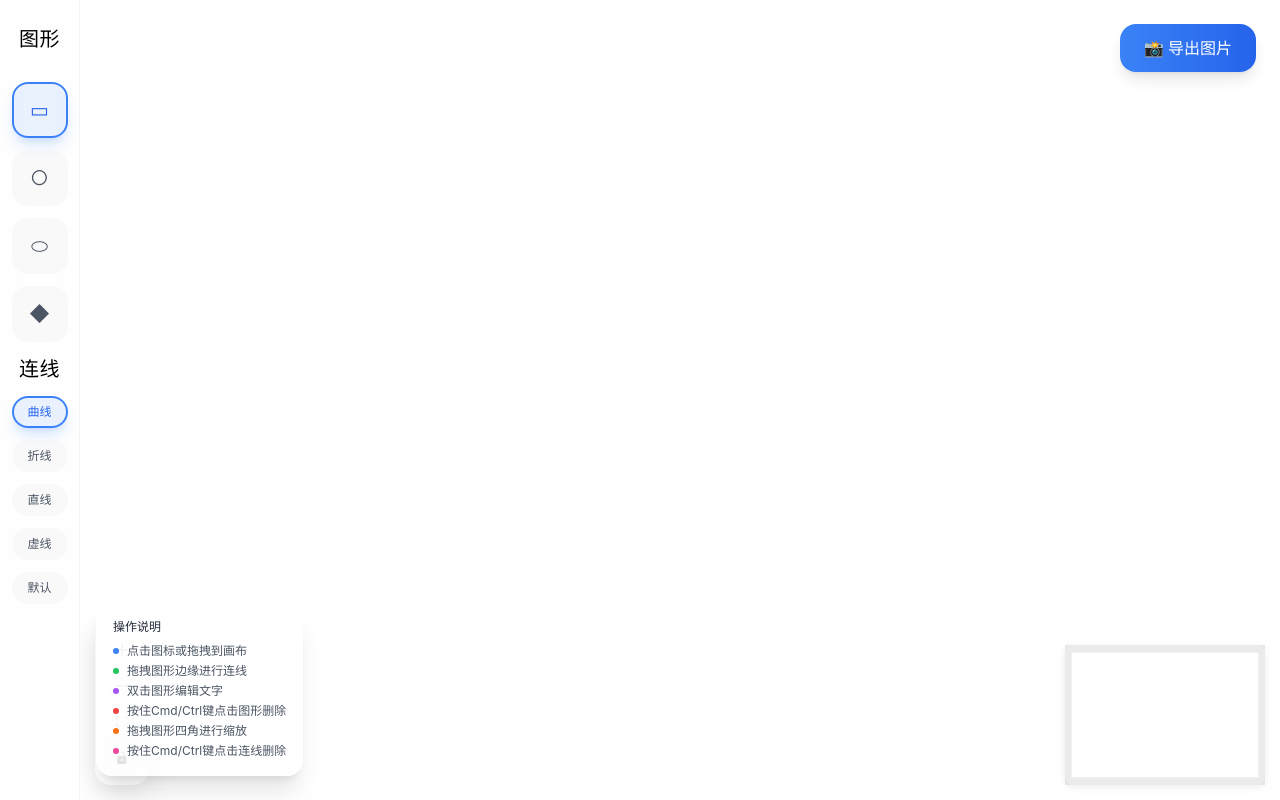
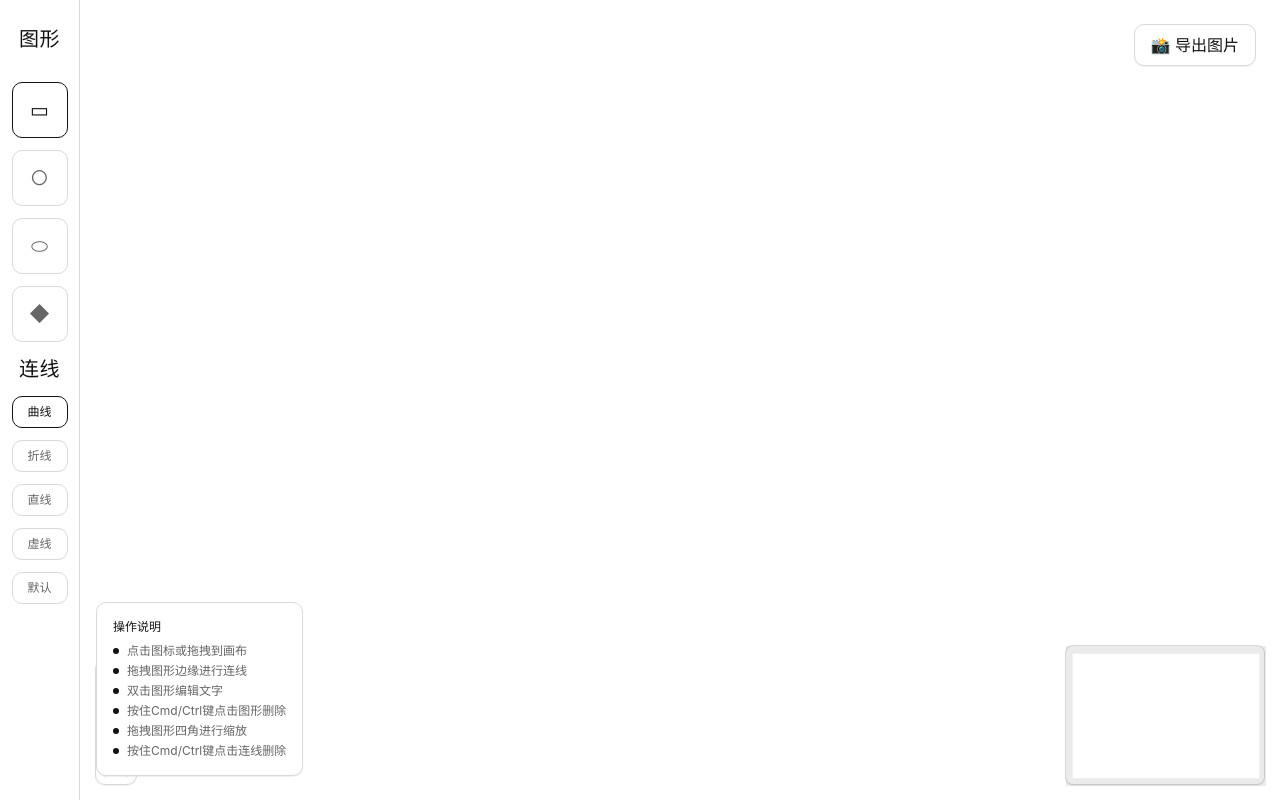
Before and after one commit to xqiii/flow-canvas, a React (Vite) app: page / in a window 1280 px wide. Built offline with nearby package versions, Linux system fonts and the light colour scheme.

Commit message:
refactor: use shadcn

```diff
--- a/src/App.tsx
+++ b/src/App.tsx
@@ -39,20 +39,20 @@ function App() {
   };
 
   return (
-    <div className="h-screen bg-gray-50 flex">
+    <div className="h-screen bg-background flex">
       {/* 左侧工具栏 */}
-      <div className="w-20 bg-white/80 backdrop-blur-xl border-r border-gray-100 flex flex-col items-center py-6 space-y-3">
-        <div className="text-[20px] text-black font-medium mb-4 tracking-wide">图形</div>
+      <div className="w-20 bg-background border-r border-border flex flex-col items-center py-6 space-y-3">
+        <div className="text-[20px] text-foreground font-medium mb-4 tracking-wide">图形</div>
         {shapes.map((shape) => (
           <div
             key={shape.type}
             draggable
             onDragStart={(e) => handleDragStart(e, shape.type)}
             onClick={() => setSelectedShape(shape.type)}
-            className={`w-14 h-14 flex items-center justify-center rounded-2xl cursor-pointer transition-all duration-300 ${
+            className={`w-14 h-14 flex items-center justify-center rounded-md cursor-pointer ${
               selectedShape === shape.type
-                ? 'bg-blue-500/10 border-2 border-blue-500 text-blue-600 shadow-lg shadow-blue-500/20'
-                : 'bg-gray-100/50 border-2 border-transparent text-gray-600 hover:bg-gray-200/60 hover:scale-105'
+                ? 'bg-background border border-foreground text-foreground'
+                : 'bg-background border border-border text-mutedForeground hover:bg-muted'
             }`}
             title={shape.name}
           >
@@ -60,15 +60,15 @@ function App() {
           </div>
         ))}
 
-        <div className="text-[20px] text-black font-medium mt-6 mb-4 tracking-wide">连线</div>
+        <div className="text-[20px] text-foreground font-medium mt-6 mb-4 tracking-wide">连线</div>
         {edgeStyles.map((style) => (
           <div
             key={style.type}
             onClick={() => setSelectedEdgeStyle(style.type)}
-            className={`w-14 h-8 flex items-center justify-center rounded-2xl cursor-pointer transition-all duration-300 text-xs ${
+            className={`w-14 h-8 flex items-center justify-center rounded-md cursor-pointer text-xs ${
               selectedEdgeStyle === style.type
-                ? 'bg-blue-500/10 border-2 border-blue-500 text-blue-600 shadow-lg shadow-blue-500/20'
-                : 'bg-gray-100/50 border-2 border-transparent text-gray-600 hover:bg-gray-200/60 hover:scale-105'
+                ? 'bg-background border border-foreground text-foreground'
+                : 'bg-background border border-border text-mutedForeground hover:bg-muted'
             }`}
             title={style.name}
           >
@@ -82,32 +82,32 @@ function App() {
         <FlowCanvasWithProvider selectedShape={selectedShape} selectedEdgeStyle={selectedEdgeStyle} />
       </div>
 
-      {/* 使用说明 - 玻璃态效果 */}
-      <div className="absolute bottom-6 left-24 bg-white/70 backdrop-blur-xl rounded-2xl shadow-xl p-4 text-xs text-gray-600 border border-white/20">
-        <div className="font-semibold mb-2 text-gray-800">操作说明</div>
+      {/* 使用说明 */}
+      <div className="absolute bottom-6 left-24 bg-card border border-border rounded-md shadow-sm p-4 text-xs text-mutedForeground">
+        <div className="font-semibold mb-2 text-foreground">操作说明</div>
         <div className="space-y-1">
           <div className="flex items-center space-x-2">
-            <div className="w-1.5 h-1.5 bg-blue-500 rounded-full"></div>
+            <div className="w-1.5 h-1.5 bg-foreground rounded-full"></div>
             <span>点击图标或拖拽到画布</span>
           </div>
           <div className="flex items-center space-x-2">
-            <div className="w-1.5 h-1.5 bg-green-500 rounded-full"></div>
+            <div className="w-1.5 h-1.5 bg-foreground rounded-full"></div>
             <span>拖拽图形边缘进行连线</span>
           </div>
           <div className="flex items-center space-x-2">
-            <div className="w-1.5 h-1.5 bg-purple-500 rounded-full"></div>
+            <div className="w-1.5 h-1.5 bg-foreground rounded-full"></div>
             <span>双击图形编辑文字</span>
           </div>
           <div className="flex items-center space-x-2">
-            <div className="w-1.5 h-1.5 bg-red-500 rounded-full"></div>
+            <div className="w-1.5 h-1.5 bg-foreground rounded-full"></div>
             <span>按住Cmd/Ctrl键点击图形删除</span>
           </div>
           <div className="flex items-center space-x-2">
-            <div className="w-1.5 h-1.5 bg-orange-500 rounded-full"></div>
+            <div className="w-1.5 h-1.5 bg-foreground rounded-full"></div>
             <span>拖拽图形四角进行缩放</span>
           </div>
           <div className="flex items-center space-x-2">
-            <div className="w-1.5 h-1.5 bg-pink-500 rounded-full"></div>
+            <div className="w-1.5 h-1.5 bg-foreground rounded-full"></div>
             <span>按住Cmd/Ctrl键点击连线删除</span>
           </div>
         </div>
--- a/src/components/EdgeStyleSelector.tsx
+++ b/src/components/EdgeStyleSelector.tsx
@@ -9,13 +9,13 @@ function EdgeStyleSelector({ onSelect }: { onSelect: (style: string) => void })
   ]
 
   return (
-    <div className="absolute top-6 left-1/2 transform -translate-x-1/2 z-10 bg-white/90 backdrop-blur-sm rounded-2xl shadow-lg p-3 flex space-x-2">
-      <span className="text-sm text-gray-600 flex items-center mr-2">连线样式:</span>
+    <div className="absolute top-6 left-1/2 transform -translate-x-1/2 z-10 bg-card border border-border rounded-md shadow-sm p-2 flex space-x-2">
+      <span className="text-sm text-mutedForeground flex items-center mr-2">连线样式:</span>
       {styles.map((style) => (
         <button
           key={style.type}
           onClick={() => onSelect(style.type)}
-          className="px-3 py-1 text-sm rounded-lg bg-gray-100 hover:bg-gray-200 text-gray-700 transition-colors"
+          className="px-3 py-1 text-sm rounded-md bg-background border border-border text-foreground hover:bg-muted"
         >
           {style.name}
         </button>
--- a/src/components/ExportImageButton.tsx
+++ b/src/components/ExportImageButton.tsx
@@ -5,7 +5,7 @@ function ExportImageButton({ onClick }: { onClick: () => void }) {
     <div className="absolute top-6 right-6 z-10">
       <button
         onClick={onClick}
-        className="bg-gradient-to-r from-blue-500 to-blue-600 hover:from-blue-600 hover:to-blue-700 text-white px-6 py-3 rounded-2xl shadow-lg hover:shadow-xl transition-all duration-300 font-medium backdrop-blur-sm"
+        className="bg-background text-foreground border border-border px-4 py-2 rounded-md shadow-sm hover:bg-muted focus-visible:outline-none focus-visible:ring-1 focus-visible:ring-ring"
       >
         📸 导出图片
       </button>
--- a/src/components/FlowCanvas.tsx
+++ b/src/components/FlowCanvas.tsx
@@ -76,15 +76,15 @@ function FlowCanvas({ selectedShape, selectedEdgeStyle }: FlowCanvasProps) {
         id: genId('edge'),
         type: selectedEdgeStyle,
         style: {
-          strokeWidth: 2,
-          stroke: '#6b7280',
+          strokeWidth: 1,
+          stroke: 'hsl(var(--muted-foreground))',
           strokeDasharray: selectedEdgeStyle === 'dashed' ? '8,4' : undefined,
         },
         markerEnd: {
           type: MarkerType.ArrowClosed,
-          width: 8,
-          height: 8,
-          color: '#6b7280',
+          width: 6,
+          height: 6,
+          color: 'hsl(var(--muted-foreground))',
         },
         data: { style: selectedEdgeStyle },
       }
@@ -275,33 +275,33 @@ function FlowCanvas({ selectedShape, selectedEdgeStyle }: FlowCanvasProps) {
         defaultEdgeOptions={{
           type: selectedEdgeStyle,
           style: {
-            strokeWidth: 2,
-            stroke: '#6b7280',
+            strokeWidth: 1,
+            stroke: 'hsl(var(--muted-foreground))',
             strokeDasharray: selectedEdgeStyle === 'dashed' ? '8,4' : undefined,
           },
           markerEnd: {
             type: MarkerType.ArrowClosed,
-            width: 8,
-            height: 8,
-            color: '#6b7280',
+            width: 6,
+            height: 6,
+            color: 'hsl(var(--muted-foreground))',
           },
         }}
           proOptions={{ hideAttribution: true }}
         >
           <Controls position="bottom-left" />
-          <Background bgColor="#ffffff" color="#ffffff" />
+          <Background bgColor="transparent" color="transparent" />
         </ReactFlow>
         <MiniMap
           position="bottom-right"
-          nodeStrokeWidth={2}
-          nodeStrokeColor="#64748b"
-          nodeColor="#cbd5e1"
-          bgColor="#ffffff"
+          nodeStrokeWidth={1}
+          nodeStrokeColor="rgba(0,0,0,0.7)"
+          nodeColor="rgba(0,0,0,0.04)"
+          bgColor="transparent"
           maskColor="rgba(0,0,0,0.08)"
           zoomable
           pannable
           zoomStep={0.1}
-          style={{ width: 200, height: 140, borderRadius: 8, boxShadow: '0 2px 8px rgba(0,0,0,0.08)' }}
+          style={{ width: 200, height: 140, borderRadius: 8, boxShadow: '0 1px 0 rgba(0,0,0,0.06)', border: '1px solid hsl(var(--border))', background: 'hsl(var(--card))' }}
         />
       </div>
     </div>
--- a/src/components/nodes/EllipseNode.tsx
+++ b/src/components/nodes/EllipseNode.tsx
@@ -31,12 +31,15 @@ function EllipseNode({ data }: { data: any }) {
 
   const { handleMouseDown } = useNodeResize(data.id, scale, handleScaleChange)
 
-  const width = 112 * scale
-  const height = 80 * scale
+  const width = 96 * scale
+  const height = 64 * scale
+  const fontSize = 13 * scale
+  const handleSize = Math.max(6, Math.min(10, 10 * scale))
+  const handleOffset = -(handleSize / 2)
 
   return (
     <div
-      className="bg-white border-2 border-gray-300 rounded-full p-4 flex items-center justify-center cursor-pointer relative group"
+      className="bg-background border border-border rounded-full p-4 flex items-center justify-center cursor-pointer relative group"
       onDoubleClick={handleDoubleClick}
       onMouseEnter={() => setIsHovered(true)}
       onMouseLeave={() => setIsHovered(false)}
@@ -46,7 +49,7 @@ function EllipseNode({ data }: { data: any }) {
         id="top"
         type="source"
         position={Position.Top}
-        className={`transition-opacity duration-200 bg-blue-500 border-2 border-white rounded-full ${
+        className={`transition-opacity duration-200 bg-foreground border border-background rounded-full ${
           isHovered || isConnecting ? 'opacity-100' : 'opacity-0'
         }`}
         onMouseEnter={() => setIsConnecting(true)}
@@ -57,7 +60,7 @@ function EllipseNode({ data }: { data: any }) {
         id="bottom"
         type="source"
         position={Position.Bottom}
-        className={`transition-opacity duration-200 bg-blue-500 border-2 border-white rounded-full ${
+        className={`transition-opacity duration-200 bg-foreground border border-background rounded-full ${
           isHovered || isConnecting ? 'opacity-100' : 'opacity-0'
         }`}
         onMouseEnter={() => setIsConnecting(true)}
@@ -68,7 +71,7 @@ function EllipseNode({ data }: { data: any }) {
         id="left"
         type="source"
         position={Position.Left}
-        className={`transition-opacity duration-200 bg-blue-500 border-2 border-white rounded-full ${
+        className={`transition-opacity duration-200 bg-foreground border border-background rounded-full ${
           isHovered || isConnecting ? 'opacity-100' : 'opacity-0'
         }`}
         onMouseEnter={() => setIsConnecting(true)}
@@ -79,7 +82,7 @@ function EllipseNode({ data }: { data: any }) {
         id="right"
         type="source"
         position={Position.Right}
-        className={`transition-opacity duration-200 bg-blue-500 border-2 border-white rounded-full ${
+        className={`transition-opacity duration-200 bg-foreground border border-background rounded-full ${
           isHovered || isConnecting ? 'opacity-100' : 'opacity-0'
         }`}
         onMouseEnter={() => setIsConnecting(true)}
@@ -88,24 +91,24 @@ function EllipseNode({ data }: { data: any }) {
       />
 
       <div
-        className="absolute w-4 h-4 bg-blue-500 rounded-full cursor-nw-resize opacity-0 group-hover:opacity-100 transition-all duration-200 border-2 border-white shadow-lg z-20 hover:bg-blue-600 hover:scale-105 nodrag nopan nowheel"
+        className="absolute bg-foreground rounded-full cursor-nw-resize opacity-0 group-hover:opacity-100 transition-opacity duration-200 border border-background z-20 nodrag nopan nowheel"
         onMouseDown={(e) => handleMouseDown(e, 'nw')}
-        style={{ top: -8, left: -8 }}
+        style={{ width: handleSize, height: handleSize, top: handleOffset, left: handleOffset }}
       />
       <div
-        className="absolute w-4 h-4 bg-blue-500 rounded-full cursor-ne-resize opacity-0 group-hover:opacity-100 transition-all duration-200 border-2 border-white shadow-lg z-20 hover:bg-blue-600 hover:scale-105 nodrag nopan nowheel"
+        className="absolute bg-foreground rounded-full cursor-ne-resize opacity-0 group-hover:opacity-100 transition-opacity duration-200 border border-background z-20 nodrag nopan nowheel"
         onMouseDown={(e) => handleMouseDown(e, 'ne')}
-        style={{ top: -8, right: -8 }}
+        style={{ width: handleSize, height: handleSize, top: handleOffset, right: handleOffset }}
       />
       <div
-        className="absolute w-4 h-4 bg-blue-500 rounded-full cursor-sw-resize opacity-0 group-hover:opacity-100 transition-all duration-200 border-2 border-white shadow-lg z-20 hover:bg-blue-600 hover:scale-105 nodrag nopan nowheel"
+        className="absolute bg-foreground rounded-full cursor-sw-resize opacity-0 group-hover:opacity-100 transition-opacity duration-200 border border-background z-20 nodrag nopan nowheel"
         onMouseDown={(e) => handleMouseDown(e, 'sw')}
-        style={{ bottom: -8, left: -8 }}
+        style={{ width: handleSize, height: handleSize, bottom: handleOffset, left: handleOffset }}
       />
       <div
-        className="absolute w-4 h-4 bg-blue-500 rounded-full cursor-se-resize opacity-0 group-hover:opacity-100 transition-all duration-200 border-2 border-white shadow-lg z-20 hover:bg-blue-600 hover:scale-105 nodrag nopan nowheel"
+        className="absolute bg-foreground rounded-full cursor-se-resize opacity-0 group-hover:opacity-100 transition-opacity duration-200 border border-background z-20 nodrag nopan nowheel"
         onMouseDown={(e) => handleMouseDown(e, 'se')}
-        style={{ bottom: -8, right: -8 }}
+        style={{ width: handleSize, height: handleSize, bottom: handleOffset, right: handleOffset }}
       />
 
       {isEditing ? (
@@ -118,9 +121,12 @@ function EllipseNode({ data }: { data: any }) {
           className="bg-transparent border-none outline-none text-center w-full"
           placeholder="输入文字..."
           autoFocus
+          style={{ fontSize: `${fontSize}px` }}
         />
       ) : (
-        <span className="text-center w-full">{label || '双击编辑'}</span>
+        <span className="text-center w-full" style={{ fontSize: `${fontSize}px` }}>
+          {label || '双击编辑'}
+        </span>
       )}
     </div>
   )
--- a/src/components/nodes/RectangleNode.tsx
+++ b/src/components/nodes/RectangleNode.tsx
@@ -31,12 +31,15 @@ function RectangleNode({ data }: { data: any }) {
 
   const { handleMouseDown } = useNodeResize(data.id, scale, handleScaleChange)
 
-  const width = 120 * scale
-  const height = 80 * scale
+  const width = 96 * scale
+  const height = 64 * scale
+  const fontSize = 13 * scale
+  const handleSize = Math.max(6, Math.min(10, 10 * scale))
+  const handleOffset = -(handleSize / 2)
 
   return (
     <div
-      className="bg-white border-2 border-gray-300 rounded-lg p-4 flex items-center justify-center cursor-pointer relative group"
+      className="bg-background border border-border rounded-md p-4 flex items-center justify-center cursor-pointer relative group"
       onDoubleClick={handleDoubleClick}
       onMouseEnter={() => setIsHovered(true)}
       onMouseLeave={() => setIsHovered(false)}
@@ -46,7 +49,7 @@ function RectangleNode({ data }: { data: any }) {
         id="top"
         type="source"
         position={Position.Top}
-        className={`transition-opacity duration-200 bg-blue-500 border-2 border-white rounded-full ${
+        className={`transition-opacity duration-200 bg-foreground border border-background rounded-full ${
           isHovered || isConnecting ? 'opacity-100' : 'opacity-0'
         }`}
         onMouseEnter={() => setIsConnecting(true)}
@@ -57,7 +60,7 @@ function RectangleNode({ data }: { data: any }) {
         id="bottom"
         type="source"
         position={Position.Bottom}
-        className={`transition-opacity duration-200 bg-blue-500 border-2 border-white rounded-full ${
+        className={`transition-opacity duration-200 bg-foreground border border-background rounded-full ${
           isHovered || isConnecting ? 'opacity-100' : 'opacity-0'
         }`}
         onMouseEnter={() => setIsConnecting(true)}
@@ -68,7 +71,7 @@ function RectangleNode({ data }: { data: any }) {
         id="left"
         type="source"
         position={Position.Left}
-        className={`transition-opacity duration-200 bg-blue-500 border-2 border-white rounded-full ${
+        className={`transition-opacity duration-200 bg-foreground border border-background rounded-full ${
           isHovered || isConnecting ? 'opacity-100' : 'opacity-0'
         }`}
         onMouseEnter={() => setIsConnecting(true)}
@@ -79,7 +82,7 @@ function RectangleNode({ data }: { data: any }) {
         id="right"
         type="source"
         position={Position.Right}
-        className={`transition-opacity duration-200 bg-blue-500 border-2 border-white rounded-full ${
+        className={`transition-opacity duration-200 bg-foreground border border-background rounded-full ${
           isHovered || isConnecting ? 'opacity-100' : 'opacity-0'
         }`}
         onMouseEnter={() => setIsConnecting(true)}
@@ -88,24 +91,24 @@ function RectangleNode({ data }: { data: any }) {
       />
 
       <div
-        className="absolute w-4 h-4 bg-blue-500 rounded-full cursor-nw-resize opacity-0 group-hover:opacity-100 transition-all duration-200 border-2 border-white shadow-lg z-20 hover:bg-blue-600 hover:scale-105 nodrag nopan nowheel"
+        className="absolute bg-foreground rounded-full cursor-nw-resize opacity-0 group-hover:opacity-100 transition-opacity duration-200 border border-background z-20 nodrag nopan nowheel"
         onMouseDown={(e) => handleMouseDown(e, 'nw')}
-        style={{ top: -8, left: -8 }}
+        style={{ width: handleSize, height: handleSize, top: handleOffset, left: handleOffset }}
       />
       <div
-        className="absolute w-4 h-4 bg-blue-500 rounded-full cursor-ne-resize opacity-0 group-hover:opacity-100 transition-all duration-200 border-2 border-white shadow-lg z-20 hover:bg-blue-600 hover:scale-105 nodrag nopan nowheel"
+        className="absolute bg-foreground rounded-full cursor-ne-resize opacity-0 group-hover:opacity-100 transition-opacity duration-200 border border-background z-20 nodrag nopan nowheel"
         onMouseDown={(e) => handleMouseDown(e, 'ne')}
-        style={{ top: -8, right: -8 }}
+        style={{ width: handleSize, height: handleSize, top: handleOffset, right: handleOffset }}
       />
       <div
-        className="absolute w-4 h-4 bg-blue-500 rounded-full cursor-sw-resize opacity-0 group-hover:opacity-100 transition-all duration-200 border-2 border-white shadow-lg z-20 hover:bg-blue-600 hover:scale-105 nodrag nopan nowheel"
+        className="absolute bg-foreground rounded-full cursor-sw-resize opacity-0 group-hover:opacity-100 transition-opacity duration-200 border border-background z-20 nodrag nopan nowheel"
         onMouseDown={(e) => handleMouseDown(e, 'sw')}
-        style={{ bottom: -8, left: -8 }}
+        style={{ width: handleSize, height: handleSize, bottom: handleOffset, left: handleOffset }}
       />
       <div
-        className="absolute w-4 h-4 bg-blue-500 rounded-full cursor-se-resize opacity-0 group-hover:opacity-100 transition-all duration-200 border-2 border-white shadow-lg z-20 hover:bg-blue-600 hover:scale-105 nodrag nopan nowheel"
+        className="absolute bg-foreground rounded-full cursor-se-resize opacity-0 group-hover:opacity-100 transition-opacity duration-200 border border-background z-20 nodrag nopan nowheel"
         onMouseDown={(e) => handleMouseDown(e, 'se')}
-        style={{ bottom: -8, right: -8 }}
+        style={{ width: handleSize, height: handleSize, bottom: handleOffset, right: handleOffset }}
       />
 
       {isEditing ? (
@@ -118,9 +121,12 @@ function RectangleNode({ data }: { data: any }) {
           className="bg-transparent border-none outline-none text-center w-full"
           placeholder="输入文字..."
           autoFocus
+          style={{ fontSize: `${fontSize}px` }}
         />
       ) : (
-        <span className="text-center w-full">{label || '双击编辑'}</span>
+        <span className="text-center w-full" style={{ fontSize: `${fontSize}px` }}>
+          {label || '双击编辑'}
+        </span>
       )}
     </div>
   )
--- a/src/index.css
+++ b/src/index.css
@@ -9,6 +9,47 @@ body {
     sans-serif;
   -webkit-font-smoothing: antialiased;
   -moz-osx-font-smoothing: grayscale;
+}
+
+/* 黑白主题变量与基础样式（shadcn 风格）*/
+@layer base {
+  :root {
+    --background: 0 0% 100%;
+    --foreground: 0 0% 7%;
+    --muted: 0 0% 96%;
+    --muted-foreground: 0 0% 40%;
+    --border: 0 0% 85%;
+    --input: 0 0% 92%;
+    --ring: 0 0% 7%;
+    --card: 0 0% 100%;
+    --card-foreground: 0 0% 7%;
+    --accent: 0 0% 93%;
+    --destructive: 0 0% 20%;
+    --radius: 10px;
+  }
+
+  .dark {
+    --background: 0 0% 7%;
+    --foreground: 0 0% 98%;
+    --muted: 0 0% 15%;
+    --muted-foreground: 0 0% 70%;
+    --border: 0 0% 25%;
+    --input: 0 0% 12%;
+    --ring: 0 0% 98%;
+    --card: 0 0% 7%;
+    --card-foreground: 0 0% 98%;
+    --accent: 0 0% 18%;
+    --destructive: 0 0% 80%;
+    --radius: 10px;
+  }
+
+  * {
+    border-color: hsl(var(--border));
+  }
+  body {
+    background: hsl(var(--background));
+    color: hsl(var(--foreground));
+  }
 }
 
 /* React Flow节点样式优化 */
@@ -36,49 +77,46 @@ body {
 }
 
 .react-flow__handle {
-  width: 6px;
-  height: 6px;
-  background: #3b82f6;
-  border: 2px solid white;
+  width: 4px;
+  height: 4px;
+  background: hsl(var(--foreground));
+  border: 1px solid hsl(var(--background));
   border-radius: 50%;
-  box-shadow: 0 2px 4px rgba(0,0,0,0.1);
+  box-shadow: none;
 }
 
 .react-flow__handle:hover {
-  background: #1d4ed8;
-  transform: scale(1.1);
+  transform: scale(1.05);
 }
 
 .react-flow__edge-path {
-  stroke: #6b7280;
-  stroke-width: 2;
-  stroke-linecap: round;
+  stroke: hsl(var(--muted-foreground));
+  stroke-width: 1;
+  stroke-linecap: square;
 }
 
 .react-flow__controls {
-  background: white/80;
-  backdrop-filter: blur(10px);
-  border-radius: 16px;
-  border: 1px solid rgba(255,255,255,0.2);
-  box-shadow: 0 8px 32px rgba(0,0,0,0.1);
-  padding: 8px;
+  background: hsl(var(--card));
+  border-radius: var(--radius);
+  border: 1px solid hsl(var(--border));
+  box-shadow: 0 1px 0 rgba(0,0,0,0.06);
+  padding: 6px;
 }
 
 .react-flow__controls-button {
-  background: transparent;
-  border: none;
-  border-radius: 12px;
-  width: 36px;
-  height: 36px;
+  background: hsl(var(--card));
+  border: 1px solid hsl(var(--border));
+  border-radius: calc(var(--radius) - 4px);
+  width: 28px;
+  height: 28px;
   display: flex;
   align-items: center;
   justify-content: center;
-  transition: all 0.2s ease;
+  transition: background-color 0.15s ease;
 }
 
 .react-flow__controls-button:hover {
-  background: rgba(59, 130, 246, 0.1);
-  transform: scale(1.1);
+  background: hsl(var(--muted));
 }
 
 /* 自定义滚动条 */
@@ -91,7 +129,7 @@ body {
 }
 
 ::-webkit-scrollbar-thumb {
-  background: rgba(0,0,0,0.1);
+  background: hsl(var(--muted-foreground));
   border-radius: 3px;
 }
 
@@ -103,7 +141,6 @@ body {
   font-family: -apple-system, BlinkMacSystemFont, "Segoe UI", "Noto Sans", Helvetica, Arial, sans-serif, "Apple Color Emoji", "Segoe UI Emoji";
   line-height: 1.5;
   font-weight: 400;
-
   font-synthesis: none;
   text-rendering: optimizeLegibility;
   -webkit-font-smoothing: antialiased;
--- a/tailwind.config.js
+++ b/tailwind.config.js
@@ -7,7 +7,29 @@ export default {
     container: {
       center: true,
     },
-    extend: {},
+    extend: {
+      colors: {
+        background: "hsl(var(--background))",
+        foreground: "hsl(var(--foreground))",
+        muted: "hsl(var(--muted))",
+        mutedForeground: "hsl(var(--muted-foreground))",
+        border: "hsl(var(--border))",
+        input: "hsl(var(--input))",
+        ring: "hsl(var(--ring))",
+        card: "hsl(var(--card))",
+        cardForeground: "hsl(var(--card-foreground))",
+        accent: "hsl(var(--accent))",
+        destructive: "hsl(var(--destructive))",
+      },
+      borderRadius: {
+        md: "var(--radius)",
+        lg: "calc(var(--radius) + 4px)",
+        xl: "calc(var(--radius) + 8px)",
+      },
+      boxShadow: {
+        sm: "0 1px 0 rgba(0,0,0,0.06)",
+      },
+    },
   },
   plugins: [],
 };
```
Also changed, not shown: src/components/nodes/CircleNode.tsx (+21 -15 lines), src/components/nodes/DiamondNode.tsx (+21 -15 lines).
